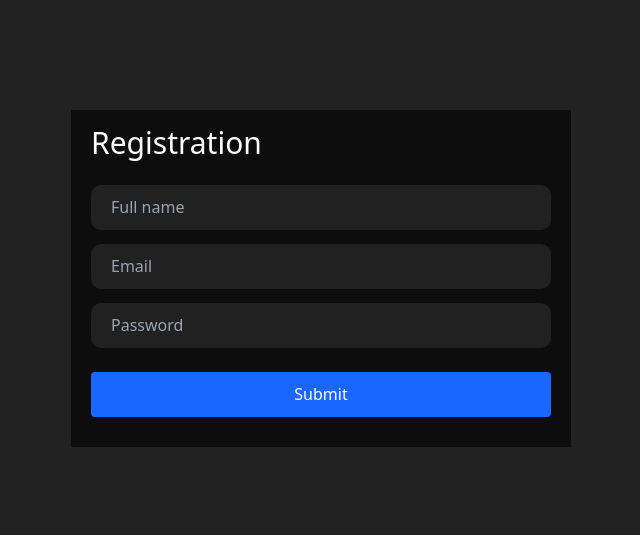
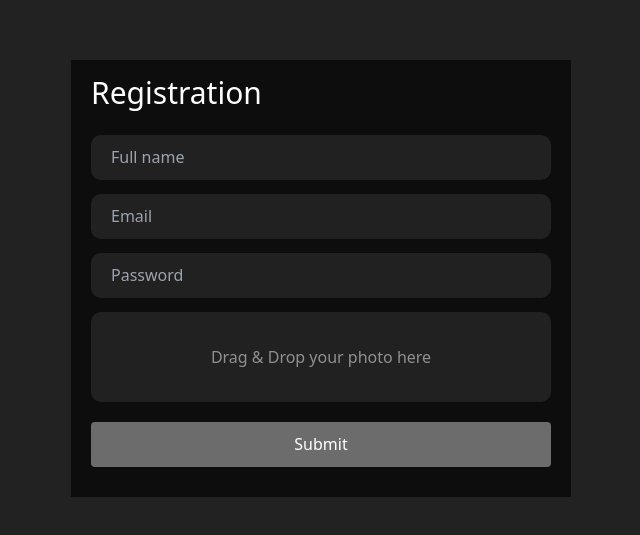
Before and after one commit to monirhabderabby/swiftTalk_messanger, a React (Create React App) app: page /registration in a window 1280 px wide. Shown: the part 157-692 px from the top of the page, without its empty margins (319-959 px from the left). Built offline with nearby package versions, Linux system fonts and the light colour scheme.

Commit message:
added firebase photo uploading functionality

```diff
--- a/package.json
+++ b/package.json
@@ -6,12 +6,15 @@
     "@testing-library/jest-dom": "^5.14.1",
     "@testing-library/react": "^13.0.0",
     "@testing-library/user-event": "^13.2.1",
+    "firebase": "^9.17.2",
     "react": "^18.2.0",
     "react-dom": "^18.2.0",
+    "react-dropzone": "^14.2.3",
     "react-hook-form": "^7.43.4",
     "react-icons": "^4.8.0",
     "react-router-dom": "^6.8.2",
     "react-scripts": "5.0.1",
+    "uuid": "^9.0.0",
     "web-vitals": "^2.1.0"
   },
   "scripts": {
--- a/src/Components/Authentication/Registration.js
+++ b/src/Components/Authentication/Registration.js
@@ -1,7 +1,14 @@
-import React from "react";
+import { getDownloadURL, ref, uploadBytes } from "firebase/storage";
+import React, { useCallback, useState } from "react";
+import { useDropzone } from "react-dropzone";
 import { useForm } from "react-hook-form";
+import { v4 as uuidv4 } from "uuid";
+import { firebaseStorage } from "../../firebase.init";
 
 export const Registration = () => {
+    const [profilePhoto, setProfilePhoto] = useState("");
+    const [photoLoading, setPhotoLoading] = useState(false);
+    const [photoName, setPhotoName] = useState("");
     const {
         register,
         handleSubmit,
@@ -13,7 +20,27 @@ export const Registration = () => {
             onSubmit();
         }
     }
-    const onSubmit = data => console.log(data);
+    const onSubmit = data => {
+        data.profilePhoto = profilePhoto;
+        console.log(data);
+    };
+
+    const onDrop = useCallback(acceptedFiles => {
+        setPhotoLoading(true);
+        const photo = acceptedFiles[0];
+
+        // set photo name
+        setPhotoName(photo?.name);
+        // Do something with the files
+        const storageRef = ref(firebaseStorage, `profile/${photo.name + uuidv4()}`);
+        uploadBytes(storageRef, photo).then(async snapshot => {
+            await getDownloadURL(snapshot.ref).then(url => {
+                setProfilePhoto(url.toString());
+                setPhotoLoading(false);
+            });
+        });
+    }, []);
+    const { getRootProps, getInputProps, isDragActive } = useDropzone({ onDrop });
     return (
         <div className="w-full min-h-screen flex justify-center items-center">
             <div className="bg-black w-[500px] px-[20px] py-[10px]">
@@ -74,8 +101,28 @@ export const Registration = () => {
                                 {errors.password?.type === "required" && <span>{errors.password.message}</span>}
                             </label>
                         </div>
+                        <div
+                            {...getRootProps()}
+                            className="text-[rgba(255,255,255,0.5)] h-[90px] flex justify-center items-center bg-[#212121] rounded-[10px]"
+                        >
+                            <input {...getInputProps()} />
+                            {isDragActive ? (
+                                <p className="text-white">Drop the files here ...</p>
+                            ) : photoLoading ? (
+                                <div>Uploading...</div>
+                            ) : photoName ? (
+                                <p className="text-green-400 text-[16px] font-Poppins">{photoName}</p>
+                            ) : (
+                                <p>Drag & Drop your photo here</p>
+                            )}
+                        </div>
                     </section>
-                    <input type="submit" value="Submit" className="bg-blue mt-[20px] h-[45px] w-full text-white rounded-[4px]" />
+                    <input
+                        type="submit"
+                        value="Submit"
+                        className="bg-blue disabled:bg-[#6d6c6c] mt-[20px] h-[45px] w-full text-white rounded-[4px]"
+                        disabled={!profilePhoto}
+                    />
                 </form>
             </div>
         </div>
--- /dev/null
+++ b/src/firebase.init.js
@@ -0,0 +1,21 @@
+// Import the functions you need from the SDKs you need
+import { initializeApp } from "firebase/app";
+import { getDatabase } from "firebase/database";
+import { getStorage } from "firebase/storage";
+// TODO: Add SDKs for Firebase products that you want to use
+// https://firebase.google.com/docs/web/setup#available-libraries
+
+// Your web app's Firebase configuration
+const firebaseConfig = {
+    apiKey: "AIzaSyCIQIar4_XINJ8ofXC9sFoqYFcBwgWc9PY",
+    authDomain: "swifttalk-b7254.firebaseapp.com",
+    projectId: "swifttalk-b7254",
+    storageBucket: "swifttalk-b7254.appspot.com",
+    messagingSenderId: "485719735634",
+    appId: "1:485719735634:web:92c327cd860a72a9788e8b",
+};
+
+// Initialize Firebase
+const app = initializeApp(firebaseConfig);
+export const db = getDatabase(app);
+export const firebaseStorage = getStorage(app);
```
Also changed, not shown: 1 other file (tests, documents, lock files or other folders).
